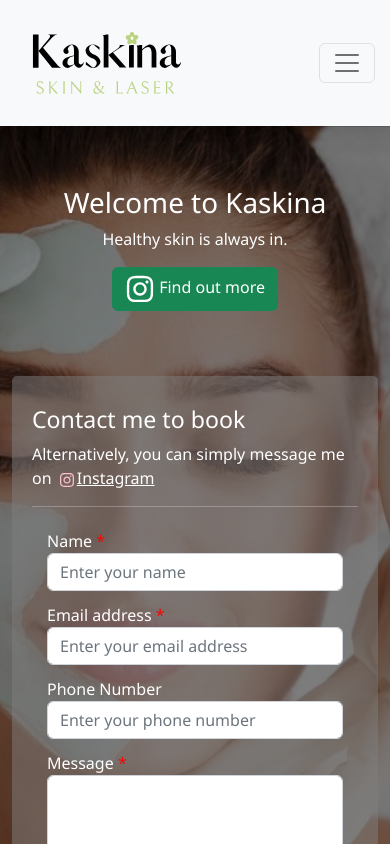
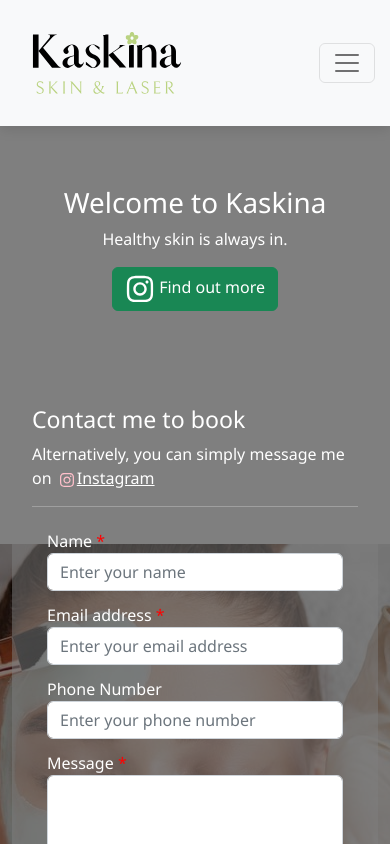
Before and after one commit to ArossThompson/Kaskina-website, a React (Vite) app: page / in a window 390 px wide. Shown: the top 844 px of the page. Built offline with nearby package versions, Linux system fonts and the light colour scheme.

Commit message:
trying to fix issue with background image not showing correctly on mobile, again x4

```diff
--- a/src/pages/home.scss
+++ b/src/pages/home.scss
@@ -7,9 +7,8 @@
   text-align: left;
   background-image: url("../assets/treatment3.jpg");
   background-repeat: no-repeat;
-  background-size: cover;
   background-attachment: fixed;
-  background-position: top;
+  background-position: bottom;
   position: relative;
   isolation: isolate;
 
```
